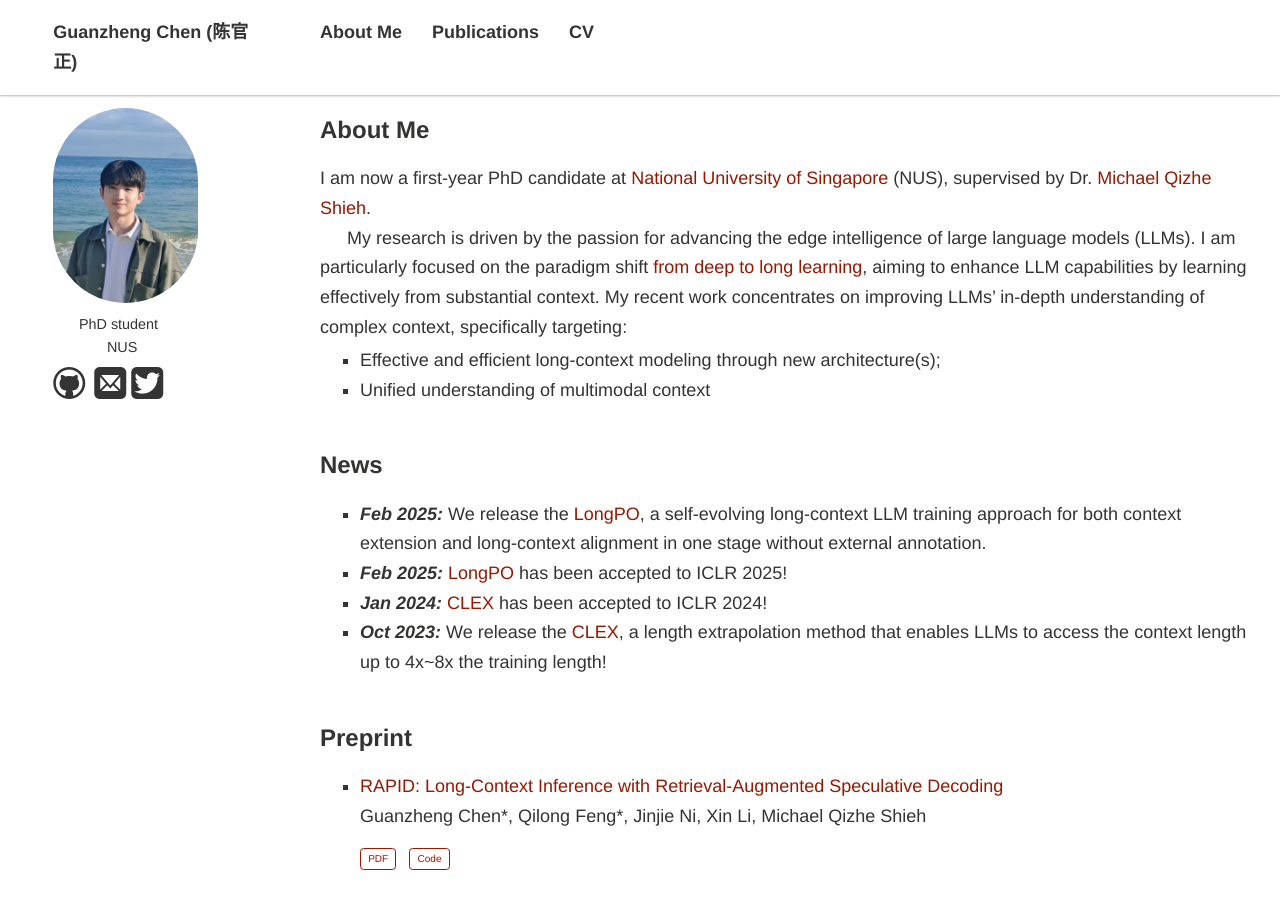
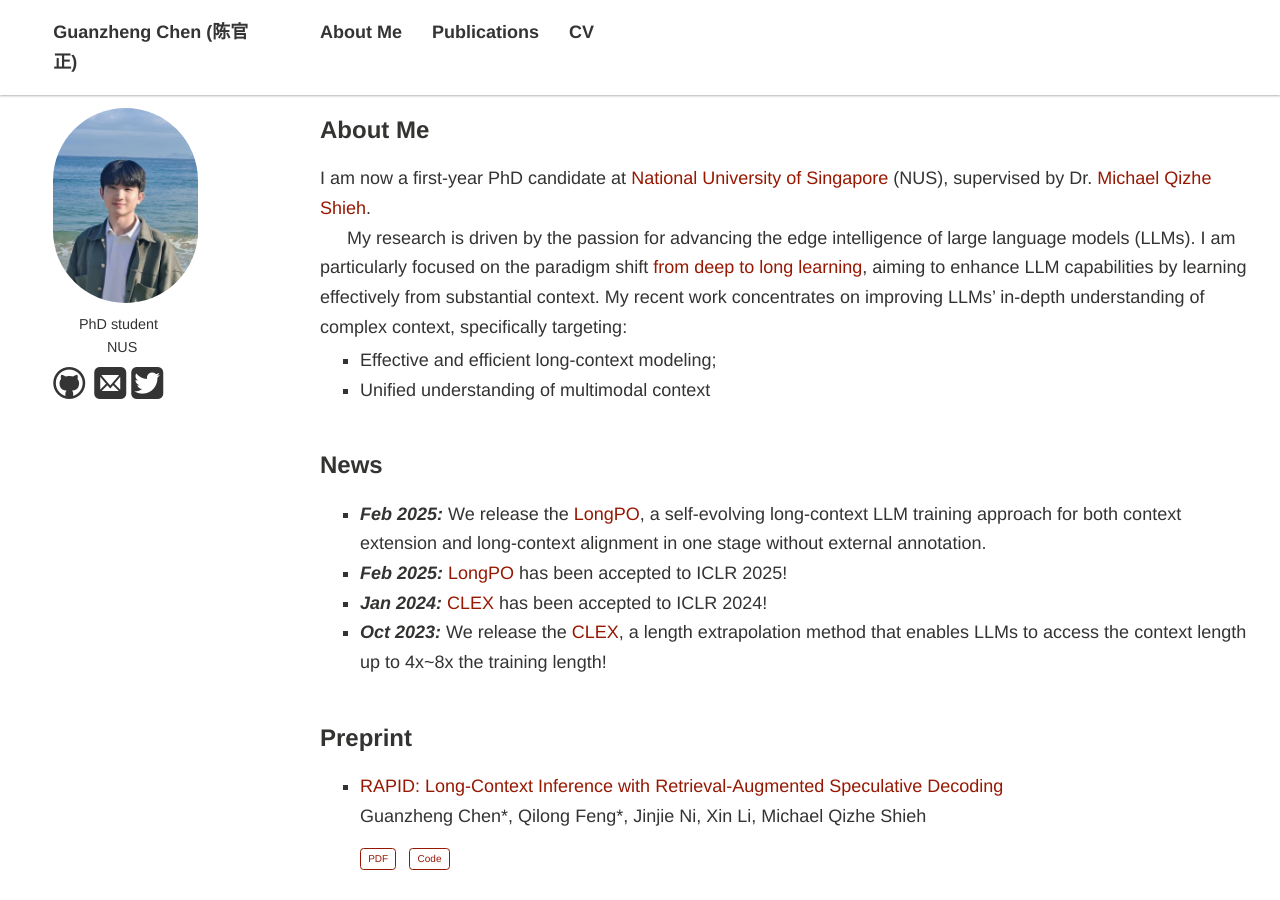
Before and after one commit to guanzhchen/guanzhchen.github.io, a Jekyll site: the page built from index.md, in a window 1280 px wide and 900 px high. Built offline with Jekyll 4.4.1, drawn with Linux system fonts in a browser that asks for light colours; nearby versions of some CDN libraries; comment, search, counter and statistics services are not loaded; a style sheet for code colours, icons or effects is not loaded.

Commit message:
refactor

```diff
--- a/index.md
+++ b/index.md
@@ -10,7 +10,7 @@
 
 My research is driven by the passion for advancing the edge intelligence of large language models (LLMs). I am particularly focused on the paradigm shift [from deep to long learning](https://hazyresearch.stanford.edu/blog/2023-03-27-long-learning), aiming to enhance LLM capabilities by learning effectively from substantial context. My recent work concentrates on improving LLMs' in-depth understanding of complex context, specifically targeting:
 
-- Effective and efficient long-context modeling through new architecture(s);
+- Effective and efficient long-context modeling;
 - Unified understanding of multimodal context
 
 
```
